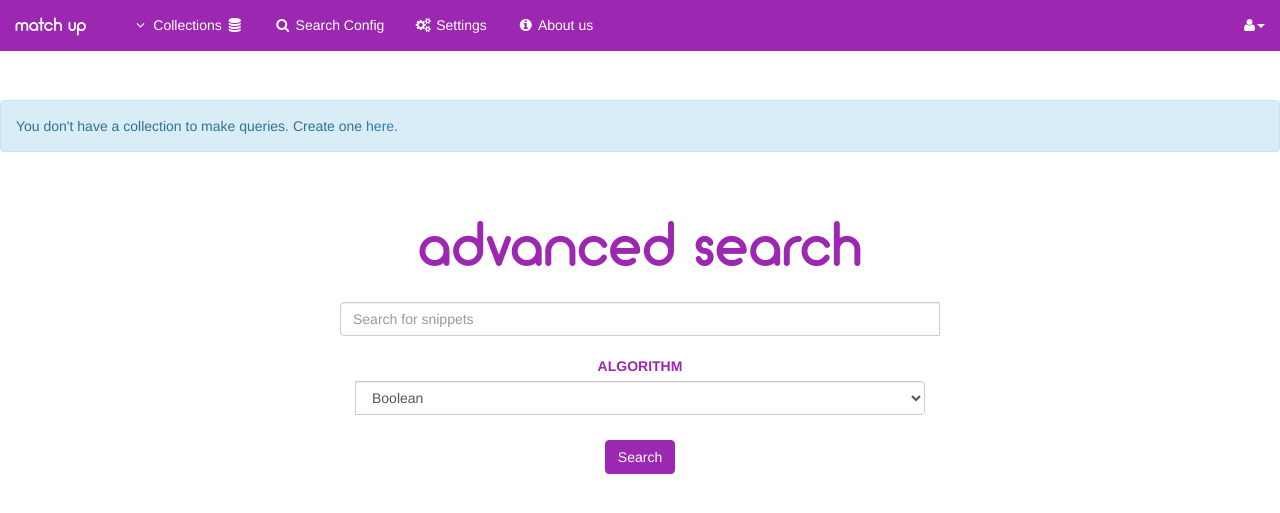
After one commit to marcosfpr/match_up_front_end, a Flask app: template templates/advanced.html in a window 1280 px wide. The commit adds this page. Shown: the top 513 px of the page. Run offline with Flask 2, Linux system fonts and the light colour scheme; the template is opened without the code that fills it, so the values that code supplies are empty.

Commit message:
V 0.0.1 90% finished

```diff
--- a/app.py
+++ b/app.py
@@ -17,6 +17,9 @@ app.register_blueprint(home_blueprint)
 from app.collection import collection_blueprint
 app.register_blueprint(collection_blueprint)
 
+from app.search import search_blueprint
+app.register_blueprint(search_blueprint)
+
 
 @app.errorhandler(404)
 def page_not_found(error):
--- a/app/home/views.py
+++ b/app/home/views.py
@@ -8,3 +8,9 @@ from security import Token
 @Token.access_token_required
 def home():
     return render_template("index.html")
+
+
+@bp.route("/about-us", methods=['GET'])
+@Token.access_token_required
+def about_us():
+    return render_template("about_us.html")
--- /dev/null
+++ b/app/search/__init__.py
@@ -0,0 +1,5 @@
+from flask import Blueprint
+
+search_blueprint = Blueprint('search', __name__)
+
+from . import views
--- a/static/css/my_css/basic.css
+++ b/static/css/my_css/basic.css
@@ -40,7 +40,15 @@
 .matchup-title {
     font-family: 'arciform_sansregular';
     color: #9C27B0!important;
-    font-size: 60;
+    font-size: 60px;
+}
+
+.matchup-title-search {
+    font-family: 'arciform_sansregular';
+    color: #9C27B0!important;
+    font-size: 60px;
+    text-align: center;
+    height: 100px;
 }
 
 .top-nav>li>a{
--- a/static/css/my_css/search.css
+++ b/static/css/my_css/search.css
@@ -31,13 +31,100 @@ body {
 
 @media screen and (min-width: 768px) {
     #adv-search {
-        width: 500px;
+        width: 600px;
         margin: 0 auto;
     }
     .dropdown.dropdown-lg {
         position: static !important;
     }
     .dropdown.dropdown-lg .dropdown-menu {
-        min-width: 500px;
+        min-width: 600px;
     }
 }
+
+.search-bar-container{
+    position: absolute;
+    width: 300px;
+    height: 200px;
+    z-index: 15;
+    top: 50%;
+    left: 50%;
+    margin: -100px 0 0 -150px;
+}
+
+#page-wrapper-search {
+    width: 100%;
+    margin-top: 180px;
+    background-color: #fff;
+}
+@media(min-width:768px) {
+    #page-wrapper-search {
+        margin-top: 145px;
+    }
+}
+
+#page-wrapper-search-advanced {
+    width: 100%;
+    margin-top:70px;
+    background-color: #fff;
+}
+@media(min-width:768px) {
+    #page-wrapper-search-advanced {
+        margin-top: 50px;
+    }
+}
+
+
+.btn-primary{
+    background-color: #9C27B0 !important;
+    border-color: #9C27B0 !important;
+}
+.btn-primary:hover{
+    background-color: #8122C7 !important;
+    border-color: #8122C7 !important;
+}
+
+.input-group-addon, .input-group-btn{
+    width: 10% !important;
+}
+
+.input-text-search{
+    width: 93% !important;
+}
+
+.input-text-search-advanced{
+    width: 100% !important;
+}
+
+.center-text-search {
+    display: flow-root;
+    padding-left: 165px;
+}
+
+@media(min-width:768px) {
+    .center-text-search{
+         display: flow-root;
+         padding-left: 0px;
+    }
+}
+
+.optionbox {
+    padding-top: 200px;
+}
+
+@media(min-width:768px) {
+    .optionbox{
+        padding-top: 0px;
+    }
+}
+
+.optionbox select {
+    color: #9c27b0;
+    width: 250px;
+    border: none;
+    text-align-last: center;
+}
+
+.optionbox:hover:before {
+    background: #c72059
+}
--- a/static/css/sb-admin.css
+++ b/static/css/sb-admin.css
@@ -25,6 +25,7 @@ body {
     width: 100%;
     padding: 0;
     background-color: #fff;
+    padding-top: 70px;
 }
 
 .huge {
@@ -39,6 +40,7 @@ body {
 
     #page-wrapper {
         padding: 10px;
+        padding-top: 0px;
     }
 }
 
--- /dev/null
+++ b/templates/advanced.html
@@ -0,0 +1,116 @@
+{% extends 'site_template.html' %}
+
+{% block imports %}
+    <link href="../static/css/my_css/search.css" rel="stylesheet">
+{% endblock %}
+
+{% block body %}
+    {% with messages = get_flashed_messages() %}
+    {% if messages %}
+        {% for message in messages %}
+         <div class="alert alert-danger" role="alert">
+            {{ message }}
+         </div>
+        {% endfor %}
+    {% endif %}
+    {% endwith %}
+
+     <form  id="search-form" action="/advanced/search" method="get">
+        {% if not macro_collections() %}
+        <div class="alert alert-info" role="alert">
+            You don't have a collection to make queries. Create one <a href="/collection/register">here</a>.
+        </div>
+        {% else %}
+            <center class="optionbox">
+                    <select form="search-form" name="collection" class="form-control">
+                        <option selected="selected" disabled> CHOOSE A COLLECTION </option>
+                         {% for collection in macro_collections() %}
+                            <option value="{{collection.id}}">
+                               {{collection.name}}
+                            </option>
+                        {% endfor %}
+                    </select>
+            </center>
+        {% endif %}
+        <div id="page-wrapper-search-advanced">
+            <div class="matchup-title-search">advanced search
+            </div>
+            <div class="container-fluid">
+                <!-- Page Heading -->
+                <div class="row">
+                    <div class="col-lg-12">
+                        <div class="container">
+                            <div class="row">
+                                <div class="col-md-12">
+                                    <div class="input-group" id="adv-search">
+                                        <center class="center-text-search">
+                                            <input form="search-form" name="keywords" type="text" class="form-control input-text-search-advanced" placeholder="Search for snippets" />
+                                            <div style="margin-top: 20px;" class="form-group col-md-12">
+                                                <label style="color: #9C27B0;">ALGORITHM</label>
+                                                <select form="search-form" name="algorithm" class="form-control" id="algorithm-select">
+                                                  <option value="Boolean">Boolean</option>
+                                                  <option value="Vector">Vector Space</option>
+                                                  <option value="Probabilistic">Probabilistic</option>
+                                                  <option value="ExtendedBoolean">Extended Boolean</option>
+                                                </select>
+                                            </div>
+                                            <div id="weighting" hidden>
+                                                <div style="margin-top: 20px;" class="form-group col-md-6">
+                                                    <label style="color: #9C27B0;">TF</label>
+                                                    <select name="tf" form="search-form" class="form-control" id="tf-select">
+                                                      <option value="Binary">Binary</option>
+                                                      <option value="TermFrequency">Term Frequency</option>
+                                                      <option value="LogNormalization">Log Normalization</option>
+                                                    </select>
+                                                </div>
+                                                <div style="margin-top: 20px;" class="form-group col-md-6">
+                                                    <label style="color: #9C27B0;">IDF</label>
+                                                    <select name="idf" form="search-form" class="form-control" id="idf-select">
+                                                      <option value="Unary">Unary</option>
+                                                      <option value="InverseFrequency">Inverse Frequency</option>
+                                                      <option value="InverseFrequencySmooth">Inverse Frequency Smooth</option>
+                                                      <option value="InverseFrequencyMax">Inverse Frequency Max</option>
+                                                      <option value="ProbabilisticInverseFrequency">Probabilistic Inverse Frequency</option>
+                                                    </select>
+                                                </div>
+                                            </div>
+                                            <div class="col-md-12 from-group" id="hidden-p" hidden>
+                                                <label style="color: #9C27B0;">P-VALUE: </label><input name="P" form="search-form" class="form-control" type="number" step="0.01" value="0">
+                                            </div>
+                                            <div style="margin-top: 10px;" class="col-md-12 form-group">
+                                                <input type="submit" value="Search" class="btn btn-primary">
+                                            </div>
+                                        </center>
+                                    </div>
+                                </div>
+                            </div>
+                        </div>
+                    </div>
+                </div>
+            </div>
+        </div>
+     </form>
+
+{% endblock %}
+
+{% block footer %}
+<script type="text/javascript">
+    $('input').on("input", function(e) {
+        $(this).val($(this).val().replace("/", ""));
+    });
+    $('#algorithm-select').change(function() {
+        if($(this).val() === 'Boolean' || $(this).val() === 'Probabilistic'){
+            $("#weighting").hide();
+        }
+        else{
+            $("#weighting").show();
+        }
+        if ($(this).val() === 'ExtendedBoolean') {
+            $("#hidden-p").show();
+        }
+        else {
+            $("#hidden-p").hide();
+        }
+    });
+</script>
+{% endblock %}
--- a/templates/site_template.html
+++ b/templates/site_template.html
@@ -25,15 +25,10 @@
 </head>
 
 <body>
-    <div id="wrapper">
+    <div>
 
         <nav class="navbar navbar-inverse navbar-fixed-top" role="navigation">
             <div class="navbar-header">
-                <button type="button" class="navbar-toggle" data-toggle="collapse" data-target=".navbar-ex1-collapse">
-                    <span class="icon-bar"></span>
-                    <span class="icon-bar"></span>
-                    <span class="icon-bar"></span>
-                </button>
                 <a class="navbar-brand matchup" href="/">match up</a>
             </div>
             <!-- Top Menu Items -->
@@ -55,19 +50,17 @@
                 </li>
             </ul>
             <!-- Sidebar Menu Items - These collapse to the responsive navigation menu on small screens -->
-            <div class="collapse navbar-collapse navbar-ex1-collapse">
-                <ul class="nav navbar-nav side-nav">
-                    <li>
-                        <a href="javascript:;" data-toggle="collapse" data-target="#collections"><i class="fa fa-fw fa-angle-down"></i> Collections <i class="fa fa-fw fa-database"></i></a>
-                        <ul id="collections" class="collapse">
-                            <!--Substituir por um for iterando os itens no futuro-->
+            <ul class="nav navbar-left top-nav">
+                <li class="dropdown">
+                    <a class="top-nav-hover dropdown-toggle" href="#" data-toggle="dropdown"><i class="fa fa-fw fa-angle-down"></i> Collections <i class="fa fa-fw fa-database"></i></a>
+                    <ul id="collections" class="dropdown-menu">
                         {% for collection in macro_collections() %}
                             <li>
                                 <a href="/collection/{{collection.id}}">{{collection.name}}</a>
                             </li>
                         {% endfor %}
                         <li>
-                                <a href="/collection/register">Add new collection</a>
+                            <a style="color: #9C27B0;" href="/collection/register">Add new collection</a>
                         </li>
                     </ul>
                 </li>
@@ -78,11 +71,9 @@
                     <a href="/tables"><i class="fa fa-fw fa-cogs"></i> Settings</a>
                 </li>
                 <li>
-                        <a href="/forms"><i class="fa fa-fw fa-info-circle"></i> About us</a>
+                    <a href="/about-us"><i class="fa fa-fw fa-info-circle"></i> About us</a>
                 </li>
             </ul>
-            </div>
-            <!-- /.navbar-collapse -->
         </nav>
 
 		{% block body %}
```
Also changed, not shown: app/auth/views.py (+17 -0 lines), app/collection/views.py (+18 -0 lines), app/search/views.py (added, +82 -0 lines), static/css/my_css/custom.css (+5 -8 lines), templates/about_us.html (added, +24 -0 lines), templates/collection.html (+15 -2 lines), templates/index.html (+42 -40 lines), templates/login.html (+3 -10 lines), templates/register.html (+4 -9 lines), templates/result.html (added, +83 -0 lines). Lines whose indentation alone changed are shown as unchanged.
